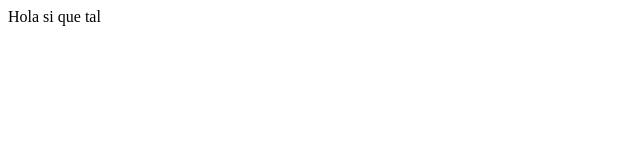
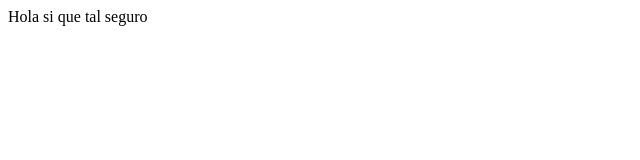
Before and after one commit to Agustin-1023/libros.rev, a plain HTML site: page index.html in a window 1280 px wide. Shown: the full height of the page, 0-640 px from the left. Drawn offline with Linux system fonts and the light colour scheme.

Commit message:
commit prueba

```diff
--- a/index.html
+++ b/index.html
@@ -6,6 +6,6 @@
     <title>Document</title>
 </head>
 <body>
-    Hola si que tal
+    Hola si que tal seguro
 </body>
 </html>
```
